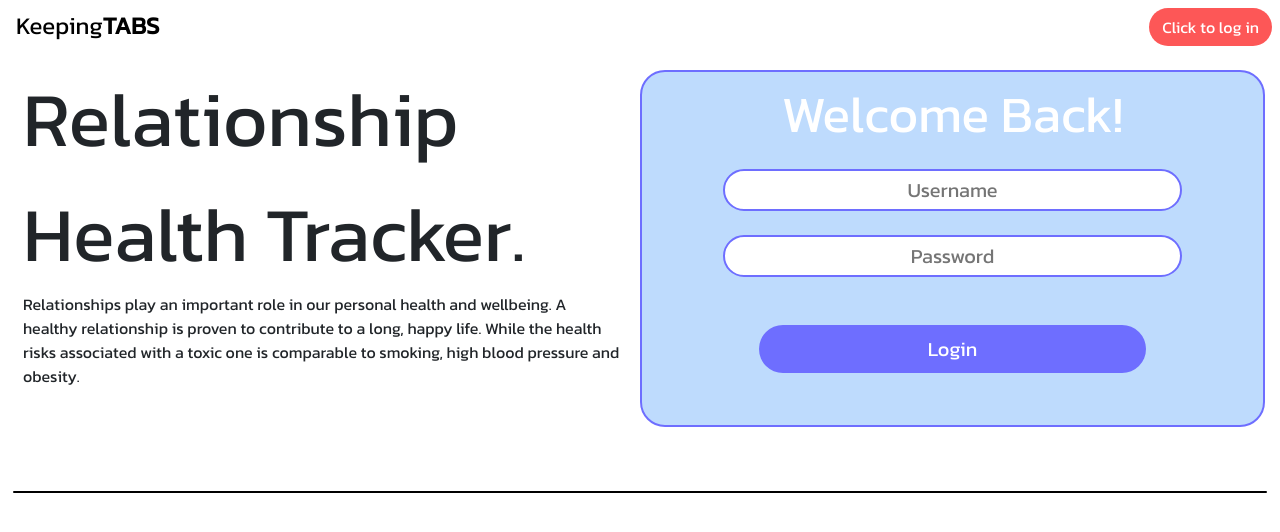
After one commit to RyanRayn/Milestone-3, a Flask app: page /login in a window 1280 px wide. The commit adds this page. Shown: the top 532 px of the page. Run offline with Flask 2, Linux system fonts and the light colour scheme; some libraries are stand-ins or nearby versions.

Commit message:
Add log in/log out functionality

```diff
--- a/app.py
+++ b/app.py
@@ -45,15 +45,52 @@ def register():
 
         session["user"] = request.form.get("username").lower()
         flash("Registration Successful!")
-        return redirect(url_for("home"))
+        return redirect(url_for("profile", username=session["user"]))
 
     return render_template("register.html")
 
 
-@app.route("/get_tabs")
-def get_tabs():
-    tabs = mongo.db.tabs.find()
-    return render_template("tabs.html", tabs=tabs)
+@app.route("/login", methods=["GET", "POST"])
+def login():
+    if request.method == "POST":
+        existing_user = mongo.db.users.find_one(
+            {"username": request.form.get("username").lower()})
+
+        if existing_user:
+            if check_password_hash(
+                existing_user["password"], request.form.get("password")):
+                session["user"] = request.form.get("username").lower()
+                flash("Welcome Back, {}!".format(
+                    request.form.get("username")))
+                return redirect(url_for(
+                    "profile", username=session["user"]))
+            else:
+                flash("Incorrect Username and.or Password")
+                return redirect(url_for("login"))
+        else:
+            flash("Incorrect Username and.or Password")
+            return redirect(url_for("login"))
+
+    return render_template("login.html")
+
+
+@app.route("/logout")
+def logout():
+
+    session.pop("user")
+    return redirect(url_for("home"))
+
+
+@app.route("/profile/<username>", methods=["GET", "POST"])
+def profile(username):
+
+    username = mongo.db.users.find_one(
+        {"username": session["user"]})["username"]
+
+    if session["user"]:
+        return render_template("profile.html", username=username)
+
+    return redirect(url_for("login"))
 
 
 if __name__ == "__main__":
--- a/static/css/style.css
+++ b/static/css/style.css
@@ -10,12 +10,20 @@ a {
     text-decoration:none !important;
 }
 
+input{
+    width:75%;
+    border-radius:25px;
+    font-size:20px;
+}
+
+/*---------- Flash Messages ----------*/
 .flashes{
     line-height:2;
     color:rgb(253, 87, 87);
     font-size:3vw;
 }
 
+/*---------- Colors ----------*/
 .grey{
     background-color:#676b76;
 }
@@ -31,6 +39,7 @@ a {
 .orange{
     background-color:#f9ce8b;
 }
+
 /*---------- Navbar ----------*/
 
 .navbar-logo{
@@ -43,14 +52,15 @@ a {
     color:black;
 }
 
-.login-btn{
-    background-color:rgb(110, 110, 255);
+.nav-login{
+    background-color:rgb(253, 87, 87);
     color:white;
+    border-radius:25px;
 }
 
 .login-btn:hover{
     color:white;
-    background-color:#bedbfd;
+    background-color:#ecb099;
 }
 
 .hamburger{
@@ -73,13 +83,27 @@ a {
 }
 
 .register-btn{
-    background-color:rgb(253, 87, 87);
+    background-color:rgb(110, 110, 255);
     color:white;
+    width:75%;
+    border-radius:25px;
 }
 
 .register-btn:hover{
     color:white;
+    background-color:#bedbfd;
+}
+
+.tabs-btn{
+    background-color:rgb(253, 87, 87);
+    color:white;
+    width:75%;
+    border-radius:25px;
+}
+
+.tabs-btn:hover{
     background-color:#ecb099;
+    color:white;
 }
 
 .happy-container{
@@ -141,14 +165,11 @@ a {
     font-size:4vw;
 }
 
-input{
-    width:75%;
+.reg-input{
     border:2px solid rgb(255, 187, 0);
-    border-radius:25px;
-    font-size:20px;
 }
 
-.input-field:focus{
+.reg-input:focus{
     outline:none;
 }
 
@@ -167,3 +188,30 @@ input{
 .reg-btn:hover{
     color:white;
 }
+
+/*---------- Login Page ----------*/
+
+.login-container{
+    width:50%;
+    border-radius:25px;
+    border:2px solid rgb(110, 110, 255);
+}
+
+.login-input{
+    border:2px solid rgb(110, 110, 255);
+}
+
+.login-input:focus{
+    outline:none;
+}
+
+.login-btn{
+    background-color:rgb(110, 110, 255);
+    color:white;
+    width:75%;
+    border-radius:25px;
+}
+
+.login-btn:hover{
+    color:white;
+}
--- a/templates/base.html
+++ b/templates/base.html
@@ -27,12 +27,13 @@
                 </button>
                 <div class="dropdown-menu" aria-labelledby="hamburgerMenu">
                     <a class="dropdown-item" href="{{ url_for('home') }}">Home</a>
-                    <a class="dropdown-item" href="{{ url_for('get_tabs') }}">Tabs</a>
+                    <a class="dropdown-item" href="{{ url_for('profile', username=session['user']) }}">Profile</a>
+                    <a class="dropdown-item" href="{{ url_for('logout') }}">Log Out</a>
                 </div>
             </div>
             {% else %}
-            <div class="col-6 d-flex align-items-start justify-content-end">Already tracking?
-            <a href="" type="button" class="btn login-btn ml-2">Login</a>
+            <div class="col-6 d-flex align-items-start justify-content-end">
+            <a href="{{ url_for('login') }}" type="button" class="btn nav-login ml-2">Click to log in</a>
             </div>
         {% endif %}
         </div>
--- /dev/null
+++ b/templates/login.html
@@ -0,0 +1,40 @@
+{% extends "base.html" %}
+{% block content %}
+
+<div class="container-fluid d-flex">
+    <div class="text-container p-2 pr-3">
+<!-- Callout -->
+        <div class="row">
+            <div class="col-12 home-headline">Relationship<br>Health Tracker.</div>
+        </div>
+        <div class="row">
+            <div class="col-12">Relationships play an important role in our personal health and wellbeing.
+            A healthy relationship is proven to contribute to a long, happy life.
+            While the health risks associated with a toxic one is comparable to smoking, high blood
+            pressure and obesity.
+            </div>
+        </div>
+    </div>
+<!-- Login Form -->
+    <div class="login-container p-1 mt-3 blue">
+        <form method="POST" action="{{ url_for('login') }}">
+            <div class="text-center registration-header">Welcome Back!</div>
+<!-- Username -->
+            <div class="pt-3 d-flex justify-content-center">
+                <input id="username" name="username" type="text" minlength="5" maxlength="15" pattern="^[a-zA-Z0-9]{5,15}$" class="validate login-input text-center p-1" placeholder="Username" required>
+            </div>
+<!-- Password -->
+            <div class="pt-4 d-flex justify-content-center">
+                <input id="password" name="password" type="password" minlength="5" maxlength="15" pattern="^[a-zA-Z0-9]{5,15}$" class="validate login-input text-center p-1" placeholder="Password" required>
+            </div>
+<!-- Login Button -->
+            <div class="d-flex justify-content-center p-5">
+                <button type="submit" class="btn login-btn btn-lg">Login</button>
+            </div>
+        </form>
+    </div>
+</div>
+<div class="pt-5"><hr class="home-hr rounded"></div>
+
+
+{% endblock %}
```
Also changed, not shown: templates/home.html (+16 -5 lines), templates/profile.html (added, +12 -0 lines), templates/register.html (+10 -3 lines), templates/tabs.html (deleted, +0 -10 lines).
